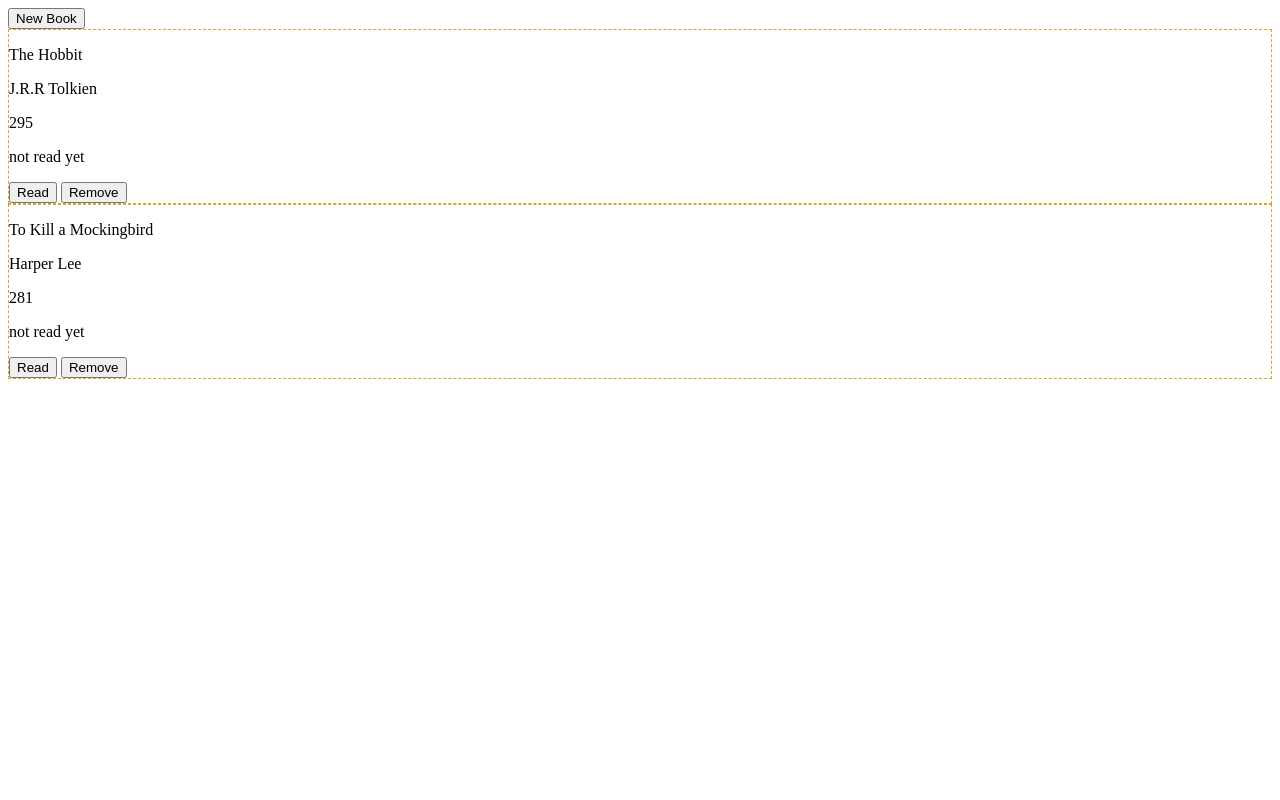
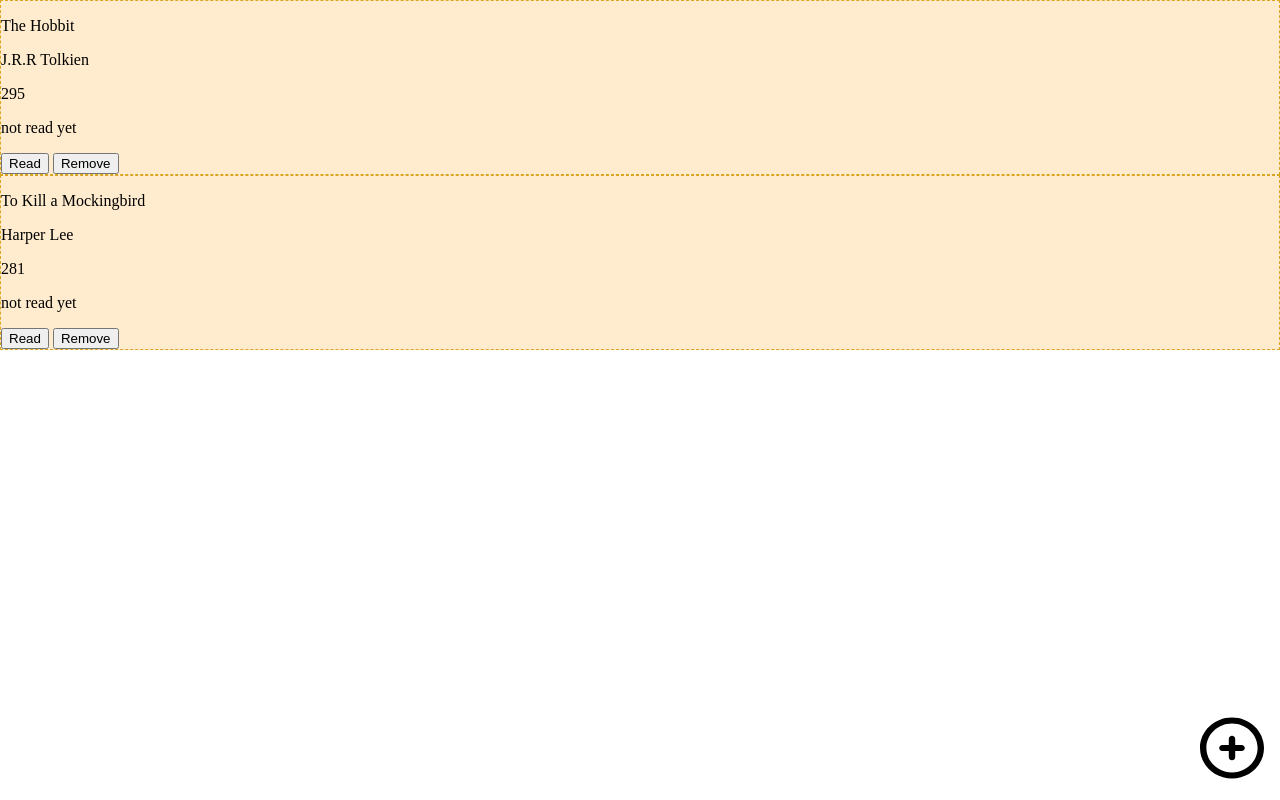
Before and after one commit to Learning-create/library, a plain HTML site: page index.html in a window 1280 px wide. Drawn offline with Linux system fonts and the light colour scheme.

Commit message:
Modify the add book button and moved it to bottom corner

```diff
--- a/index.html
+++ b/index.html
@@ -8,7 +8,29 @@
 </head>
 <body>
 
-    <div class="top"><button>New Book</button></div>
+    <div class="add">
+        <button>
+
+            <svg xmlns="http://www.w3.org/2000/svg" xmlns:xlink="http://www.w3.org/1999/xlink" width="800px" height="800px" viewBox="0 -0.5 21 21" version="1.1">
+
+                <title>plus_circle [#1427]</title>
+                <desc>Created with Sketch.</desc>
+                <defs>
+
+            </defs>
+                <g id="Page-1" stroke="none" stroke-width="1" fill="none" fill-rule="evenodd">
+                    <g id="Dribbble-Light-Preview" transform="translate(-179.000000, -600.000000)" fill="#000000">
+                        <g id="icons" transform="translate(56.000000, 160.000000)">
+                            <path d="M137.7,450 C137.7,450.552 137.2296,451 136.65,451 L134.55,451 L134.55,453 C134.55,453.552 134.0796,454 133.5,454 C132.9204,454 132.45,453.552 132.45,453 L132.45,451 L130.35,451 C129.7704,451 129.3,450.552 129.3,450 C129.3,449.448 129.7704,449 130.35,449 L132.45,449 L132.45,447 C132.45,446.448 132.9204,446 133.5,446 C134.0796,446 134.55,446.448 134.55,447 L134.55,449 L136.65,449 C137.2296,449 137.7,449.448 137.7,450 M133.5,458 C128.86845,458 125.1,454.411 125.1,450 C125.1,445.589 128.86845,442 133.5,442 C138.13155,442 141.9,445.589 141.9,450 C141.9,454.411 138.13155,458 133.5,458 M133.5,440 C127.70085,440 123,444.477 123,450 C123,455.523 127.70085,460 133.5,460 C139.29915,460 144,455.523 144,450 C144,444.477 139.29915,440 133.5,440" id="plus_circle-[#1427]">
+
+            </path>
+                        </g>
+                    </g>
+                </g>
+            </svg>
+
+        </button>
+    </div>
 
     <div class="main">
         <div class="container">
--- a/library.js
+++ b/library.js
@@ -3,7 +3,14 @@ const myLibrary = [];
 const dialog = document.querySelector("dialog");
 const bookForm = document.getElementById("bookForm");
 const closeBtn = document.getElementById("closeBtn");
-const showBtn = document.querySelector(".top button");
+const showBtn = document.querySelector(".add button");
+
+//var for form
+
+let title = document.getElementById("title");
+    let author = document.getElementById("author");
+    let pages = document.getElementById("pages");
+    let chread = document.getElementById("read");
 
 
 
@@ -14,9 +21,12 @@ showBtn.addEventListener("click", () => {
 });
 
 closeBtn.addEventListener("click", () => {
-    let chread = document.getElementById("read");
 
     chread.checked = false;
+    title.value = "";
+    author.value = "";
+    pages.value = "";
+
     dialog.close();
 
 })
@@ -25,11 +35,6 @@ closeBtn.addEventListener("click", () => {
 
 bookForm.addEventListener("submit", (e) => {
     e.preventDefault();
-
-    let title = document.getElementById("title");
-    let author = document.getElementById("author");
-    let pages = document.getElementById("pages");
-    let chread = document.getElementById("read");
 
     if (title.value == "" || author.value == "" || pages.value == "") {
         alert("Please check if you forgot something");
--- a/style.css
+++ b/style.css
@@ -1,5 +1,19 @@
 body {
+    height: 100vh;
+    margin: 0%;
+    padding: 0%;
+
     --bkg-firts: rgb(253, 239, 220);
+    --acc-prim: rgb(193, 250, 250);
+    --bkg-sec: rgb(255, 238, 145);
+    --acc-sec: rgb(0, 132, 255);
+
+}
+
+svg {
+    height: 4rem;
+    width: 4rem;
+    position: relative;
 
 }
 
@@ -120,13 +134,32 @@ form button:hover {
     justify-content: space-between;
 }
 
-.top {
-    height: 10%;
+.add {
+    position: absolute;
+    bottom: 1rem;
+    right: 1rem;
+}
 
+.add button {
+    font-size: 2rem;
+    height: 4rem;
+    aspect-ratio: 1/1;
+    padding: 0%;
+    border-radius: 50%;
+    border: 0px;
+    background-color: inherit;
+}
+
+.add button:hover {
+    box-shadow: 1px 1px 5px var(--bkg-sec);
+    background-color: var(--acc-sec);
+     * {
+        fill: white;
+    }
 }
 
 .main{
-    height: 100%;
+    background-color: blanchedalmond;
 }
 
 .card {
```
